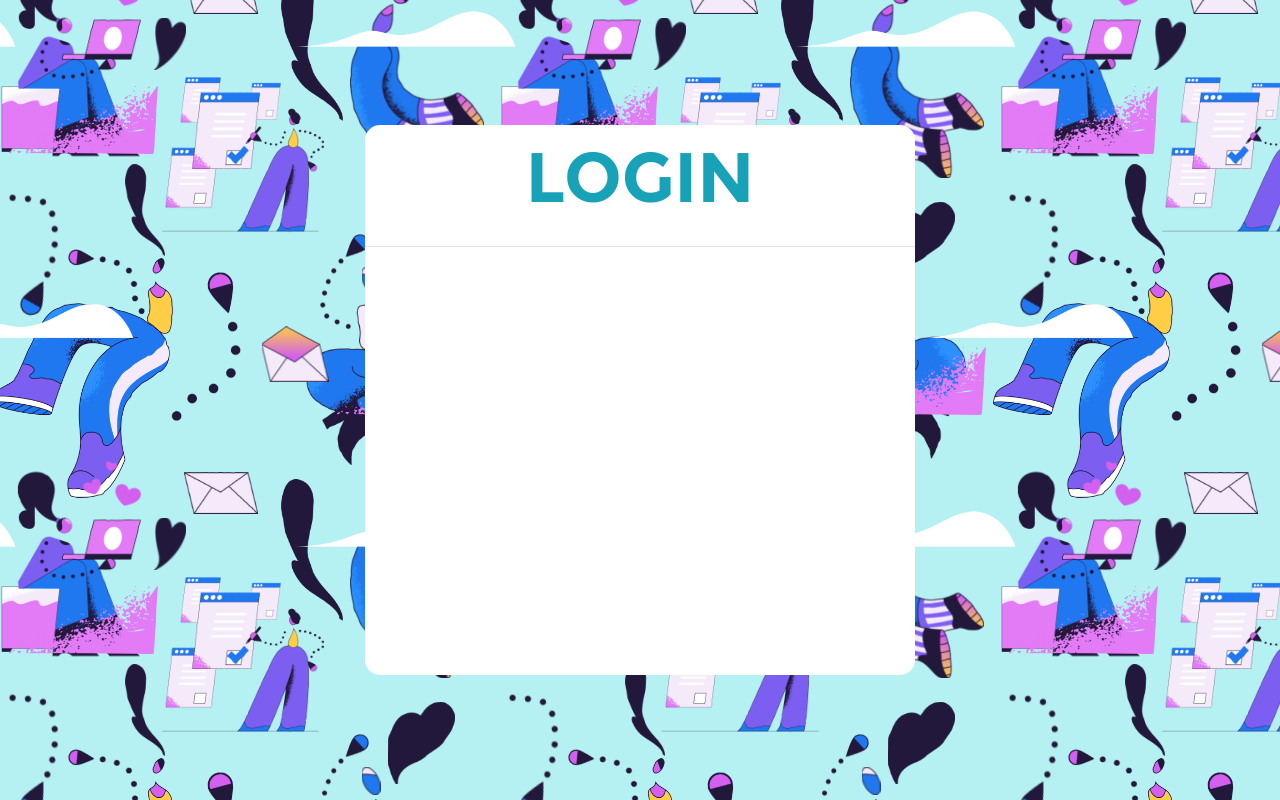
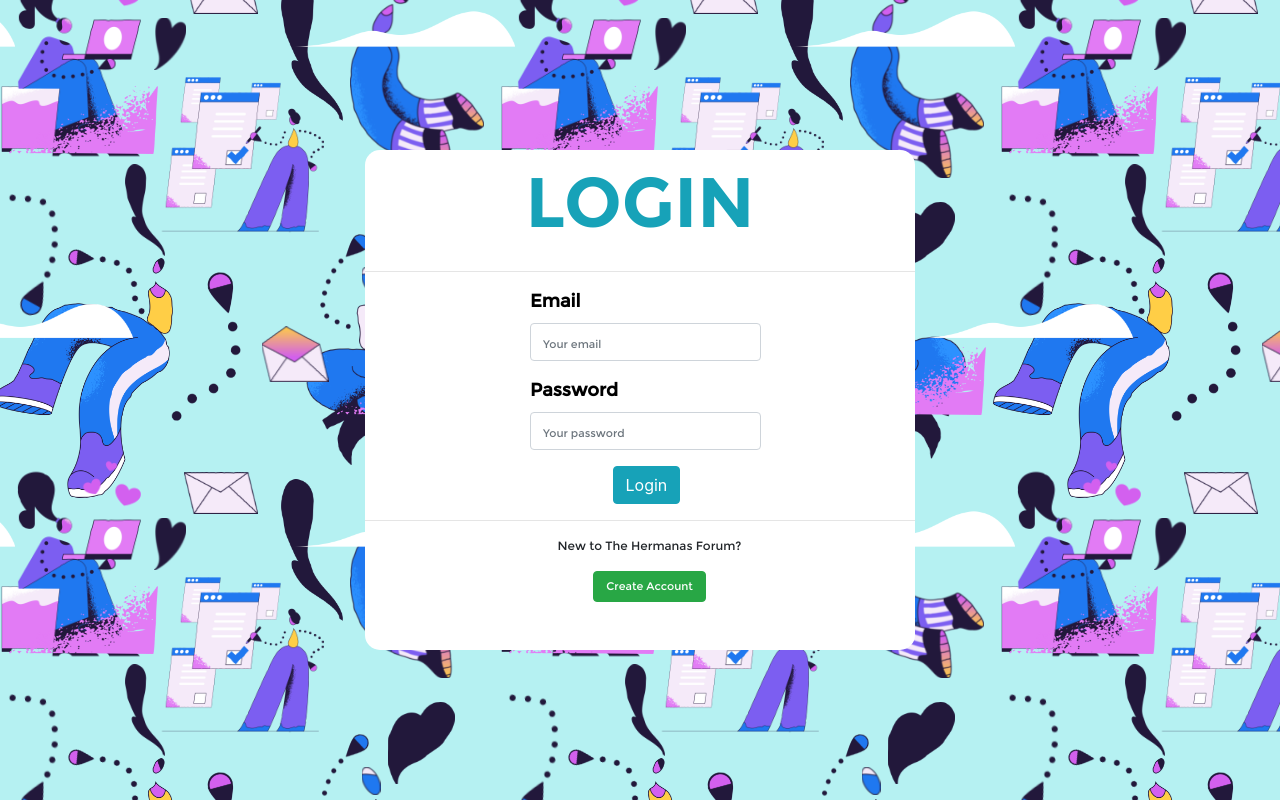
Before and after one commit to mackemyy/the-hermanas-forum, an Angular app: page /user-login in a window 1280 px wide. Shown: the top 800 px of the page. Built offline with nearby package versions, Linux system fonts and the light colour scheme.

Commit message:
Updated CSS/HTML for Login Page

```diff
--- a/src/app/app-routing.module.ts
+++ b/src/app/app-routing.module.ts
@@ -11,6 +11,7 @@ const routes: Routes = [
     path: 'user-login', component: UserLoginComponent,
   },
 
+
 ];
 
 @NgModule({
--- a/src/app/app.module.ts
+++ b/src/app/app.module.ts
@@ -6,6 +6,7 @@ import { AppComponent } from './app.component';
 import { BrowserAnimationsModule } from '@angular/platform-browser/animations';
 import { UserWelcomeComponent } from './user-welcome/user-welcome.component';
 import { UserLoginComponent } from './user-login/user-login.component';
+import { FormsModule, ReactiveFormsModule } from '@angular/forms';
 
 @NgModule({
   declarations: [
@@ -16,6 +17,8 @@ import { UserLoginComponent } from './user-login/user-login.component';
   imports: [
     BrowserModule,
     AppRoutingModule,
+    FormsModule,
+    ReactiveFormsModule,
     BrowserAnimationsModule
   ],
   providers: [],
--- a/src/app/user-login/user-login.component.css
+++ b/src/app/user-login/user-login.component.css
@@ -1,7 +1,29 @@
+input.ng-invalid.ng-touched, select.ng-invalid.ng-touched {
+    border: 1px solid red;
+}
+
+input.ng-valid.ng-touched, select.ng-valid.ng-touched {
+  background-color: rgb(162, 224, 245)
+}
+
+.help-block {
+    font-size: 11px;
+    color: red;
+    padding-top: 0px;
+    margin-top: 0px;
+    padding-bottom: 10px;
+}
+
+::placeholder {
+    font-size: 11px;
+    font-family: 'Montserrat-Regular';
+}
+
+
 .centered {
-    height: 550px;
+    height: 500px;
     width: 550px;
-    position: absolute;
+    position: fixed;
     top: 50%;
     left: 50%;
     transform: translate(-50%, -50%);
@@ -16,3 +38,35 @@
     font-size: 70px;
     color: rgb(23, 162, 184);
 }
+
+#loginSec {
+    font-size: 12px;
+    font-family: 'Montserrat-Regular';
+    color: black;
+    padding-left: 30%;
+}
+
+.label {
+    font-size: 18px;
+    font-weight: bold;
+}
+
+.form-control {
+    width: 60%;
+}
+
+.buttons {
+    margin-left: 45%;
+    width: 500px
+}
+
+.createAcc {
+    font-size: 12px;
+    font-family: 'Montserrat-Regular';
+    padding-left: 35%;
+}
+
+#create{
+    font-size: 11px;
+    margin-left: 10%;
+}
--- a/src/app/user-login/user-login.component.html
+++ b/src/app/user-login/user-login.component.html
@@ -2,10 +2,57 @@
     <div id="bg">
         <img src="assets\images\tile_background.png" alt="">
             <div class="centered">
-                <div id="login">
+                <div id="login" >
                     LOGIN<hr>
                 </div>
+                    <form (ngSubmit) = "onLogin()" #f="ngForm">
+                        <div id="loginSec" ngModelGroup="loginSec" #loginSec="ngModelGroup">
+                            <div class="form-group">
+                                <label for="email" class="label">Email</label> <br>
+                                <input
+                                    type="text"
+                                    id="email"
+                                    class="form-control"
+                                    placeholder="Your email"
+                                    ngModel name = "email"
+                                    #email = "ngModel"
+                                    required
+                                    email
+                                />
+                            </div>
+                            <div *ngIf="!email.valid && email.touched" class="help-block">Please input a VALID email address.</div>
+                            <div class="form-group">
+                                <label for="password" class="label">Password</label> <br>
+                                <input
+                                    type="text"
+                                    id="pword"
+                                    class="form-control"
+                                    placeholder="Your password"
+                                    ngModel name = "password"
+                                    required
+                                    #password = "ngModel"
+                                />
+                                <div *ngIf="!password.valid && password.touched" class="help-block">Please input your correct password.</div>
+                            </div>
+                        </div>
+                        <div class="buttons">
+                            <button
+                                type="button"
+                                id="registerBtn"
+                                class="btn btn-info">
+                                Login</button>
+                        </div><hr>
+                        <div class="createAcc">
+                            <p>New to The Hermanas Forum?</p>
+                            <button
+                                type="button"
+                                id="create"
+                                class="btn btn-success"
+                                (onClick)="goToUserRegister()">
+                                Create Account</button>
 
+                        </div>
+                    </form>
             </div>
     </div>
 </body>
--- a/src/app/user-login/user-login.component.ts
+++ b/src/app/user-login/user-login.component.ts
@@ -1,4 +1,6 @@
-import { Component, OnInit } from '@angular/core';
+import { Component, OnInit, ViewChild } from '@angular/core';
+import { NgForm } from '@angular/forms';
+import { Router } from '@angular/router';
 
 @Component({
   selector: 'app-user-login',
@@ -6,8 +8,31 @@ import { Component, OnInit } from '@angular/core';
   styleUrls: ['./user-login.component.css']
 })
 export class UserLoginComponent implements OnInit {
+  @ViewChild('f') loginForm!: NgForm;
+  isValidForm = false;
+  user = {
+    email: '',
+    password: '',
 
-  constructor() { }
+  }
+
+
+  onLogin() {
+    this.isValidForm = false;
+    if(this.loginForm.invalid) {
+      return;
+    }
+    else {
+      this.isValidForm = true;
+
+    }
+  }
+
+
+  constructor(private router: Router) { }
+  goToUserRegister= () => {
+    this.router.navigateByUrl('/user-register');
+  }
 
   ngOnInit(): void {
   }
--- a/src/styles.css
+++ b/src/styles.css
@@ -5,7 +5,7 @@
 }
 
 @font-face {
-    font-family: "Montserrat";
+    font-family: "Montserrat-Regular";
     src: local("Montserrat"), url(./assets/fonts/Montserrat-Regular.ttf) format("truetype");
 }
 
```
